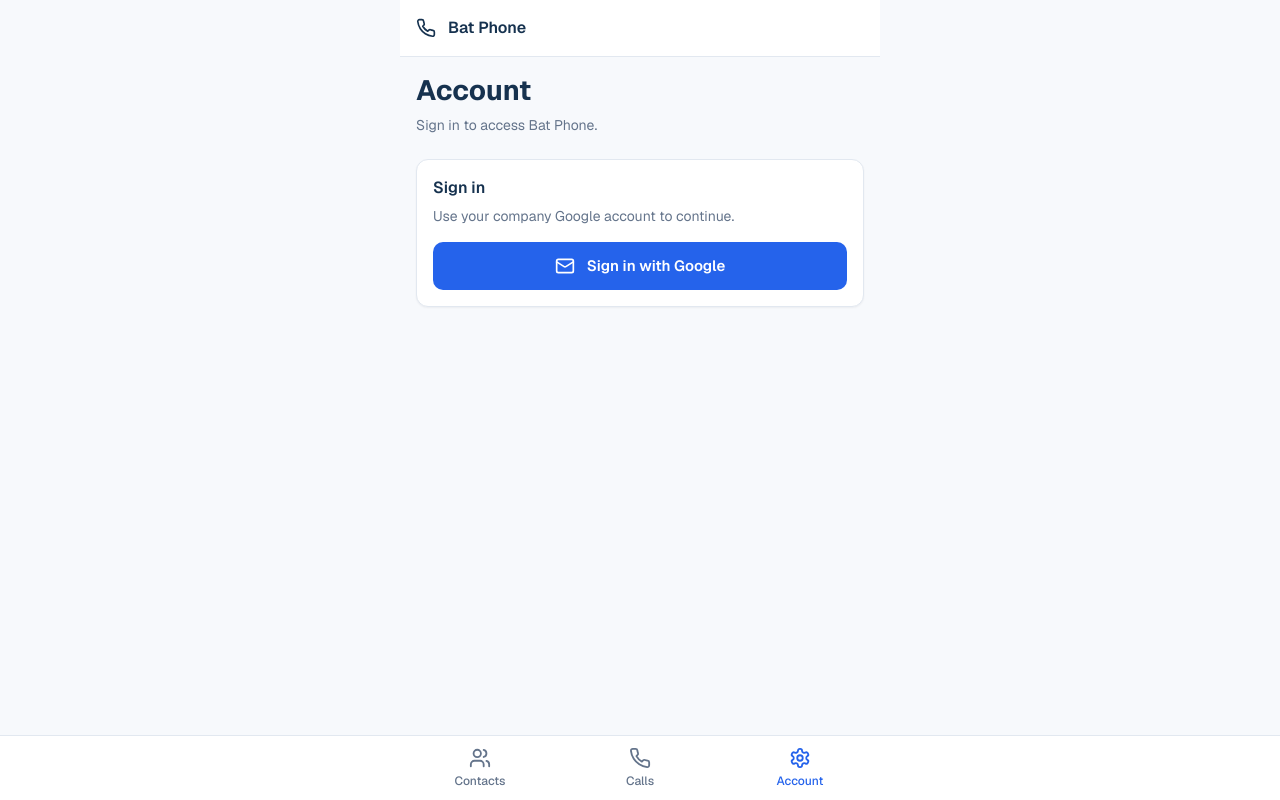
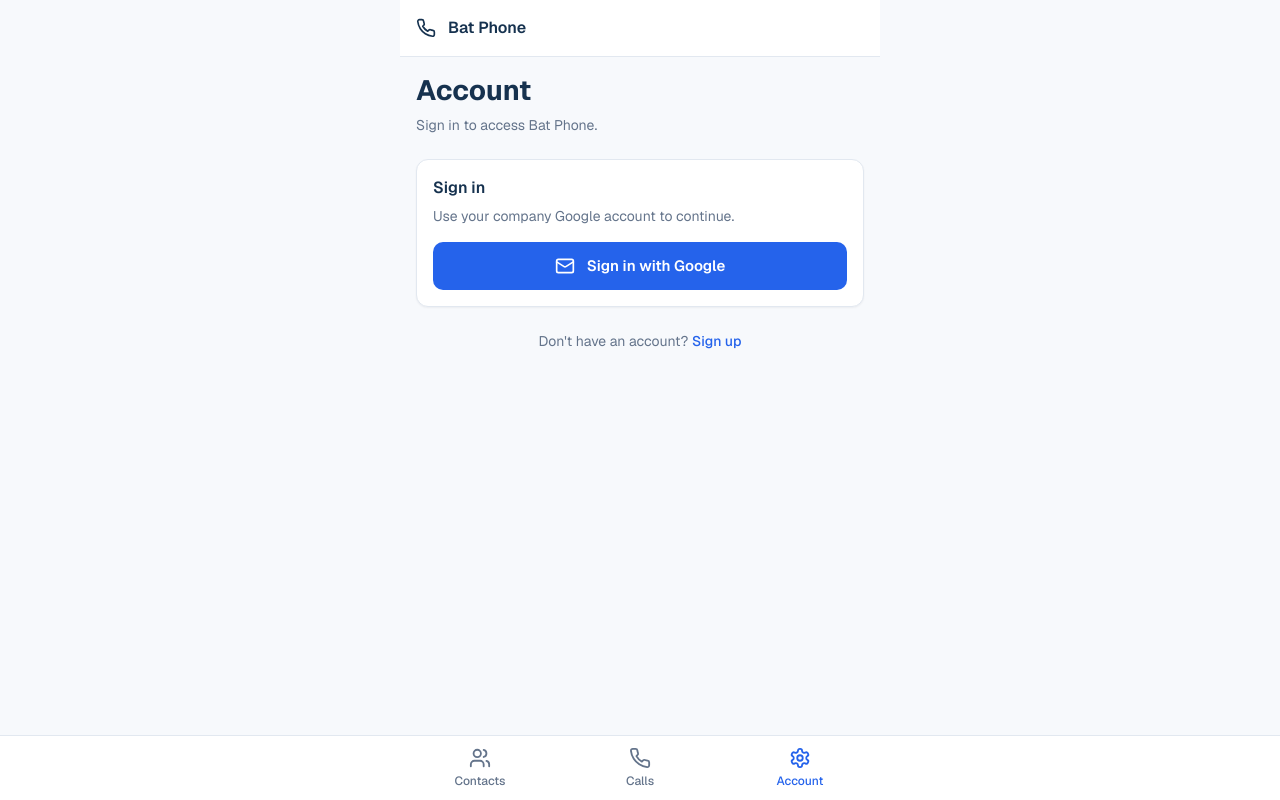
Before and after one commit to jslnriot/Genius-bat-phone, a Next.js app: page /account in a window 1280 px wide. Built offline with nearby package versions, Linux system fonts and the light colour scheme; no server answers.

Commit message:
sign up link

```diff
--- a/src/app/account/page.tsx
+++ b/src/app/account/page.tsx
@@ -1,7 +1,7 @@
 import { Card, CardContent, CardHeader, CardTitle, CardDescription } from "@/components/ui/card";
 import { AlertCircle } from "lucide-react";
 import { AccountPhoneForm } from "@/components/auth/account-phone-form";
-import { AuthButton } from "@/components/auth/auth-button";
+import { AuthButton, AuthSignUpLink } from "@/components/auth/auth-button";
 import { resolveSafeReturnPath } from "@/lib/safe-return-path";
 import { createClient } from "@/utils/supabase/server";
 
@@ -68,6 +68,10 @@ export default async function AccountPage({
             <AuthButton mode="sign-in" returnTo={returnTo} />
           </CardContent>
         </Card>
+
+        <p className="text-center text-sm text-secondary-text">
+          Don&apos;t have an account? <AuthSignUpLink />
+        </p>
       </div>
     );
   }
--- a/src/components/auth/auth-button.tsx
+++ b/src/components/auth/auth-button.tsx
@@ -9,6 +9,45 @@ import { createClient } from "@/utils/supabase/client";
 type AuthButtonProps =
   | { mode: "sign-in"; returnTo?: string | null }
   | { mode: "sign-out" };
+
+async function startGoogleOAuth(returnTo?: string | null) {
+  const callbackUrl = new URL(`${window.location.origin}/auth/callback`);
+  if (returnTo) {
+    callbackUrl.searchParams.set("next", returnTo);
+  }
+
+  return createClient().auth.signInWithOAuth({
+    provider: "google",
+    options: {
+      redirectTo: callbackUrl.toString(),
+    },
+  });
+}
+
+export function AuthSignUpLink() {
+  const [isPending, setIsPending] = useState(false);
+
+  async function handleClick() {
+    setIsPending(true);
+
+    const { error } = await startGoogleOAuth("/onboarding");
+
+    if (error) {
+      setIsPending(false);
+    }
+  }
+
+  return (
+    <button
+      type="button"
+      className="text-action text-sm font-medium underline-offset-4 hover:underline focus-visible:outline-none focus-visible:ring-2 focus-visible:ring-action focus-visible:ring-offset-2 disabled:opacity-50"
+      onClick={handleClick}
+      disabled={isPending}
+    >
+      {isPending ? "Redirecting…" : "Sign up"}
+    </button>
+  );
+}
 
 export function AuthButton(props: AuthButtonProps) {
   const { mode } = props;
@@ -24,17 +63,7 @@ export function AuthButton(props: AuthButtonProps) {
     const supabase = createClient();
 
     if (mode === "sign-in") {
-      const callbackUrl = new URL(`${window.location.origin}/auth/callback`);
-      if (returnTo) {
-        callbackUrl.searchParams.set("next", returnTo);
-      }
-
-      const { error: signInError } = await supabase.auth.signInWithOAuth({
-        provider: "google",
-        options: {
-          redirectTo: callbackUrl.toString(),
-        },
-      });
+      const { error: signInError } = await startGoogleOAuth(returnTo);
 
       if (signInError) {
         setError("Google sign-in could not be started. Please try again.");
```
Also changed, not shown: 2 other files (tests, documents, lock files or other folders).
